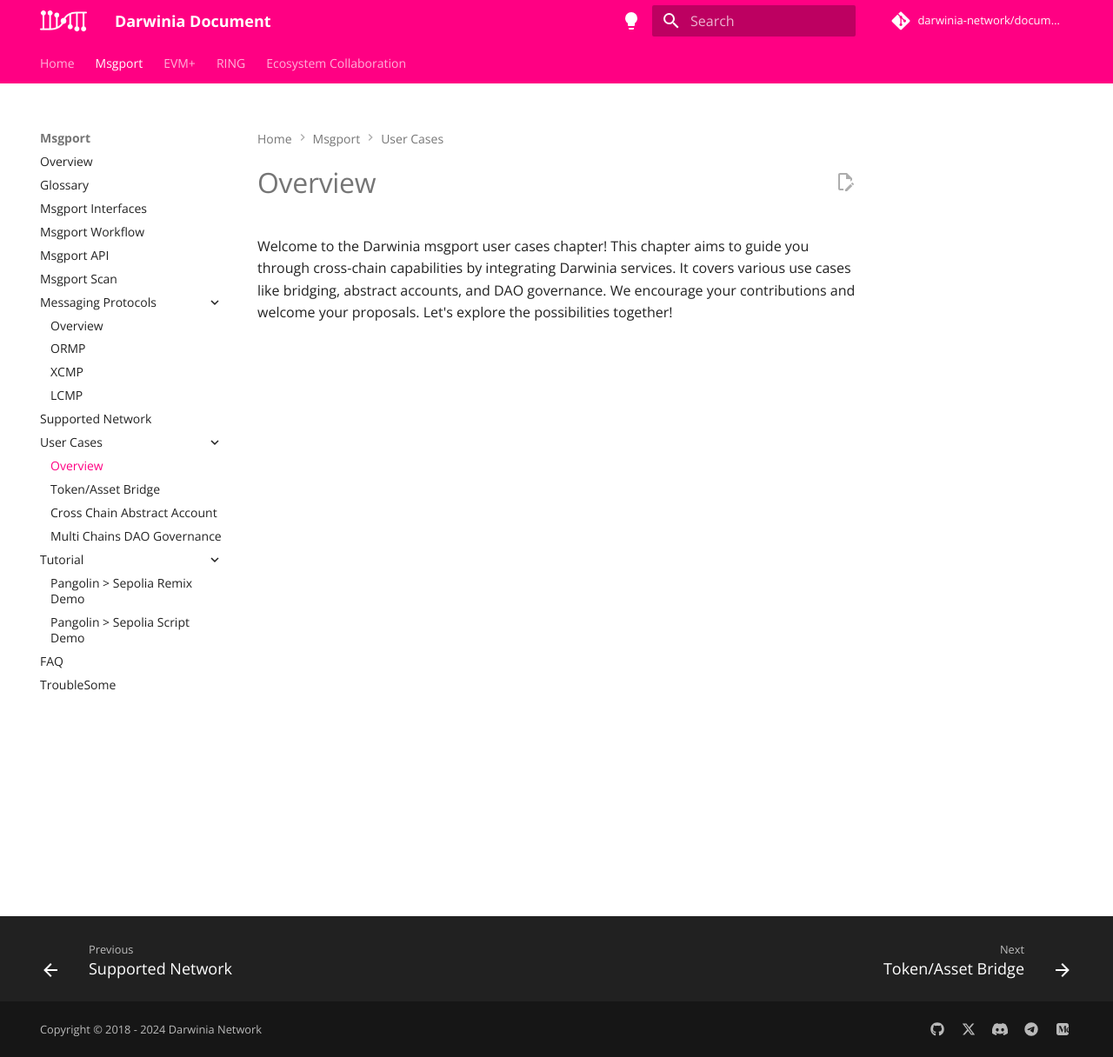
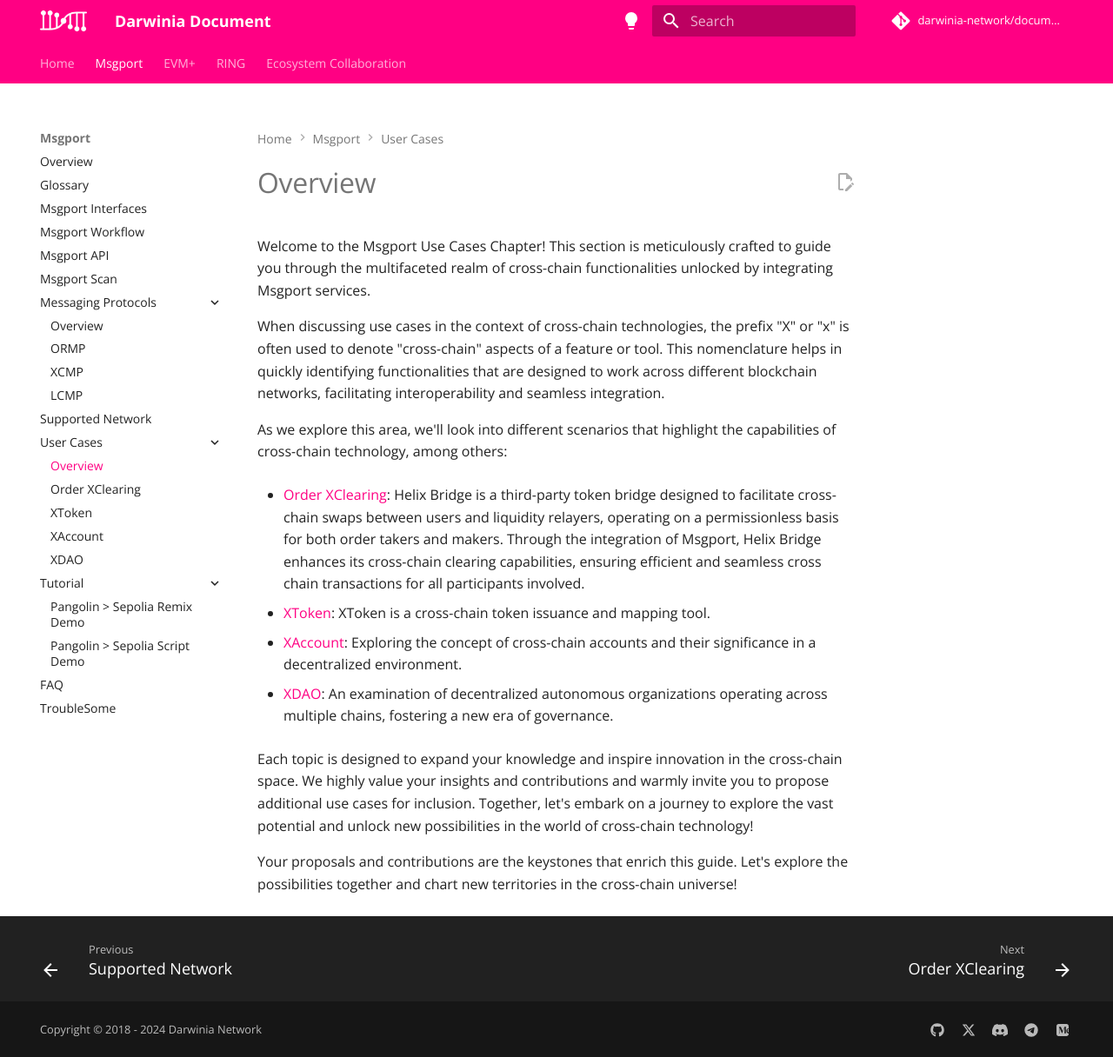
Before and after one commit to darwinia-network/docs, an MkDocs documentation site: the page built from docs/msgport/user-cases/overview.md, in a window 1280 px wide and 1216 px high. Shown: the whole window at 87% size. Built offline with MkDocs 1.6.1 and Material for MkDocs 9.7.7, drawn with Linux system fonts in a browser that asks for light colours; comment, search, counter and statistics services are not loaded.

Commit message:
Update Use Cases (#26)
* Update Usecases

* update xacount

* xdao

* order xclearing part.1

* change the usecase from helix bridge v2 to v3

* update

* update

* update

* update

---------

Co-authored-by: fisher <hi@fisher.local>

```diff
--- a/docs/msgport/user-cases/overview.md
+++ b/docs/msgport/user-cases/overview.md
@@ -1,3 +1,20 @@
 # Overview
 
-Welcome to the Darwinia msgport user cases chapter! This chapter aims to guide you through cross-chain capabilities by integrating Darwinia services. It covers various use cases like bridging, abstract accounts, and DAO governance. We encourage your contributions and welcome your proposals. Let's explore the possibilities together!
+Welcome to the Msgport Use Cases Chapter! This section is meticulously crafted to guide you through the multifaceted realm of cross-chain functionalities unlocked by integrating Msgport services.
+
+When discussing use cases in the context of cross-chain technologies, the prefix "X" or "x" is often used to denote "cross-chain" aspects of a feature or tool. This nomenclature helps in quickly identifying functionalities that are designed to work across different blockchain networks, facilitating interoperability and seamless integration.
+
+As we explore this area, we'll look into different scenarios that highlight the capabilities of cross-chain technology, among others:
+
+- [Order XClearing](./order-xclearing.md):
+Helix Bridge is a third-party token bridge designed to facilitate cross-chain swaps between users and liquidity relayers, operating on a permissionless basis for both order takers and makers. Through the integration of Msgport, Helix Bridge enhances its cross-chain clearing capabilities, ensuring efficient and seamless cross chain transactions for all participants involved.
+
+- [XToken](./order-xclearing.md): XToken is a cross-chain token issuance and mapping tool.
+
+- [XAccount](./xaccount.md): Exploring the concept of cross-chain accounts and their significance in a decentralized environment.
+
+- [XDAO](./xdao.md): An examination of decentralized autonomous organizations operating across multiple chains, fostering a new era of governance.
+
+Each topic is designed to expand your knowledge and inspire innovation in the cross-chain space. We highly value your insights and contributions and warmly invite you to propose additional use cases for inclusion. Together, let's embark on a journey to explore the vast potential and unlock new possibilities in the world of cross-chain technology!
+
+Your proposals and contributions are the keystones that enrich this guide. Let's explore the possibilities together and chart new territories in the cross-chain universe!
--- a/mkdocs.yml
+++ b/mkdocs.yml
@@ -109,9 +109,10 @@
     - Supported Network: 'msgport/networks.md'
     - User Cases:
         - Overview: 'msgport/user-cases/overview.md'
-        - Token/Asset Bridge: 'msgport/user-cases/token-bridge.md'
-        - Cross Chain Abstract Account: 'msgport/user-cases/abstract-account.md'
-        - Multi Chains DAO Governance: 'msgport/user-cases/multichain-dao-governance.md'
+        - Order XClearing: 'msgport/user-cases/order-xclearing.md'
+        - XToken: 'msgport/user-cases/xtoken.md'
+        - XAccount: 'msgport/user-cases/xaccount.md'
+        - XDAO: 'msgport/user-cases/xdao.md'
     - Tutorial:
         - Pangolin > Sepolia Remix Demo: 'msgport/tutorial/remix-demo.md'
         - Pangolin > Sepolia Script Demo: 'msgport/tutorial/script-demo.md'
```
Also changed, not shown: docs/msgport/user-cases/abstract-account.md (deleted, +0 -3 lines), docs/msgport/user-cases/multichain-dao-governance.md (deleted, +0 -3 lines), docs/msgport/user-cases/order-xclearing.md (added, +25 -0 lines), docs/msgport/user-cases/token-bridge.md (deleted, +0 -36 lines), docs/msgport/user-cases/xaccount.md (added, +7 -0 lines), docs/msgport/user-cases/xdao.md (added, +7 -0 lines), docs/msgport/user-cases/xtoken.md (added, +15 -0 lines).
